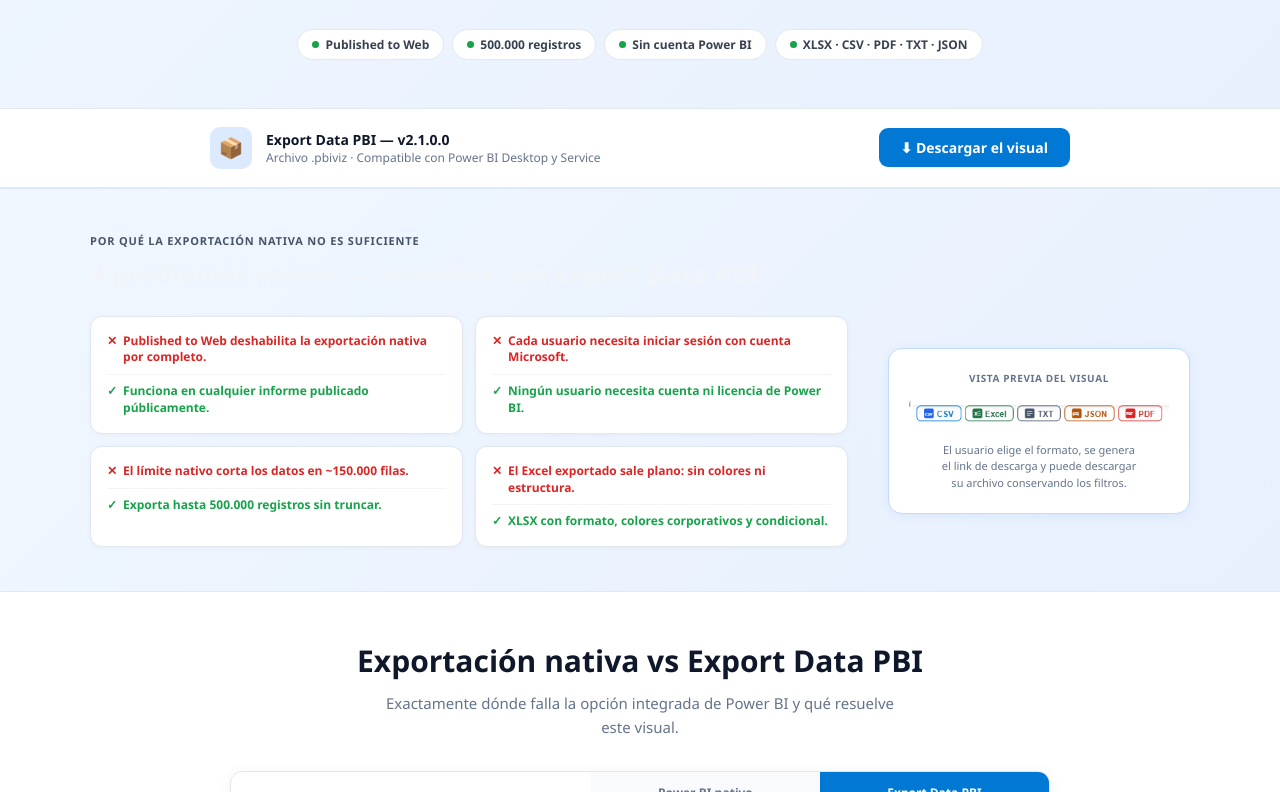
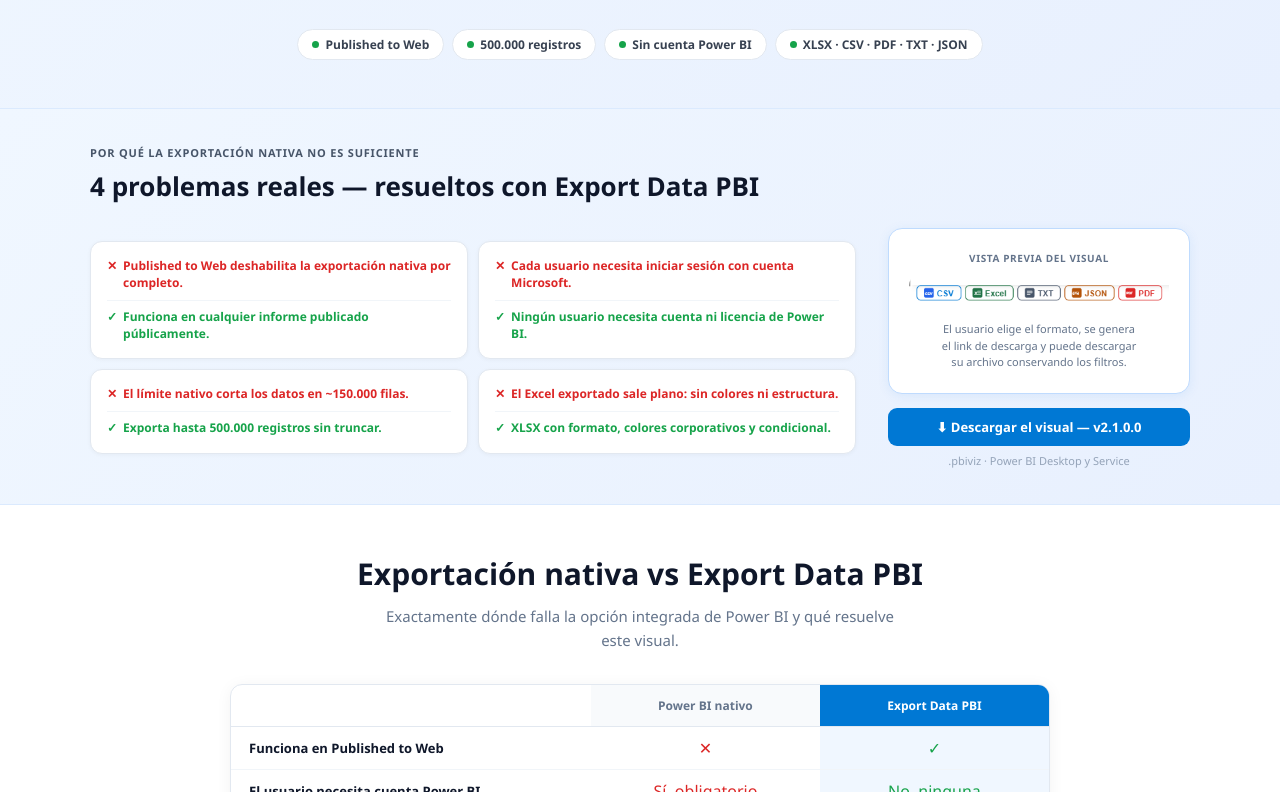
Before and after one commit to dmalque/exportdatapbi, a plain HTML site: page index.html in a window 1280 px wide. Shown: the part 534-1326 px from the top of the page. Drawn offline with Linux system fonts and the light colour scheme.

Commit message:
Add files via upload

```diff
--- a/index.html
+++ b/index.html
@@ -37,9 +37,9 @@
   .hero-pill .dot{width:7px;height:7px;border-radius:50%;background:#16a34a;flex-shrink:0;}
 
   /* PROBLEMS SECTION */
-  .problems-section{background:linear-gradient(135deg,#f0f7ff 0%,#e8f0fe 100%);padding:44px 5%;border-top:1px solid #dbeafe;border-bottom:1px solid #dbeafe;}
-  .problems-inner{max-width:1100px;margin:0 auto;display:grid;grid-template-columns:1fr auto;gap:40px;align-items:center;}
-  .problems-grid{display:grid;grid-template-columns:1fr 1fr;gap:12px;}
+  .problems-section{background:linear-gradient(135deg,#f0f7ff 0%,#e8f0fe 100%);padding:36px 5%;border-top:1px solid #dbeafe;border-bottom:1px solid #dbeafe;}
+  .problems-inner{max-width:1100px;margin:0 auto;display:grid;grid-template-columns:1fr auto;gap:32px;align-items:center;}
+  .problems-grid{display:grid;grid-template-columns:1fr 1fr;gap:10px;}
   .problem-card{background:#fff;border:1px solid #e2e8f0;border-radius:12px;padding:16px;box-shadow:0 1px 4px rgba(0,0,0,.04);}
   .problem-card .prob{font-size:12px;color:#dc2626;font-weight:600;display:flex;align-items:flex-start;gap:6px;margin-bottom:6px;line-height:1.4;}
   .problem-card .prob span{flex-shrink:0;}
@@ -164,27 +164,11 @@
   </div>
 </section>
 
-<!-- ─── DOWNLOAD STRIP ───────────────────────────────────────── -->
-<div style="background:#fff;border-top:1px solid #e2e8f0;border-bottom:1px solid #e2e8f0;padding:18px 5%;">
-  <div style="max-width:860px;margin:0 auto;display:flex;align-items:center;justify-content:space-between;flex-wrap:wrap;gap:16px;">
-    <div style="display:flex;align-items:center;gap:14px;">
-      <div style="width:42px;height:42px;background:#dbeafe;border-radius:10px;display:flex;align-items:center;justify-content:center;font-size:20px;flex-shrink:0;">📦</div>
-      <div>
-        <div style="font-size:14px;font-weight:700;color:#0f172a;">Export Data PBI — v2.1.0.0</div>
-        <div style="font-size:12px;color:#64748b;">Archivo .pbiviz · Compatible con Power BI Desktop y Service</div>
-      </div>
-    </div>
-    <a href="VISUALExportDATAPBI_2.1.0.0_RELEASE.pbiviz" download style="display:inline-flex;align-items:center;gap:8px;background:#0078d4;color:#fff;padding:10px 22px;border-radius:9px;font-weight:700;font-size:14px;white-space:nowrap;text-decoration:none;">
-      ⬇ Descargar el visual
-    </a>
-  </div>
-</div>
-
 <!-- ─── PROBLEMS + PREVIEW ───────────────────────────────────── -->
 <div class="problems-section">
   <div style="max-width:1100px;margin:0 auto;">
     <p style="font-size:11px;font-weight:700;letter-spacing:.8px;text-transform:uppercase;color:#475569;margin-bottom:8px;">Por qué la exportación nativa no es suficiente</p>
-    <h2 style="font-size:clamp(18px,2.6vw,26px);font-weight:800;color:#f1f5f9;margin-bottom:24px;">4 problemas reales — resueltos con Export Data PBI</h2>
+    <h2 style="font-size:clamp(18px,2.6vw,26px);font-weight:800;color:#0f172a;margin-bottom:24px;">4 problemas reales — resueltos con Export Data PBI</h2>
     <div class="problems-inner">
       <div class="problems-grid">
         <div class="problem-card">
@@ -209,6 +193,12 @@
           <div class="preview-label">Vista previa del visual</div>
           <img src="preview-visual.png" alt="Botones de exportación del visual" class="preview-img">
           <div class="preview-caption">El usuario elige el formato, se genera<br>el link de descarga y puede descargar<br>su archivo conservando los filtros.</div>
+        </div>
+        <div style="margin-top:14px;text-align:center;">
+          <a href="VISUALExportDATAPBI_2.1.0.0_RELEASE.pbiviz" download style="display:inline-flex;align-items:center;gap:8px;background:#0078d4;color:#fff;padding:10px 20px;border-radius:9px;font-weight:700;font-size:13px;text-decoration:none;width:100%;justify-content:center;box-sizing:border-box;">
+            ⬇ Descargar el visual — v2.1.0.0
+          </a>
+          <div style="font-size:11px;color:#94a3b8;margin-top:7px;">.pbiviz · Power BI Desktop y Service</div>
         </div>
       </div>
     </div>
```
